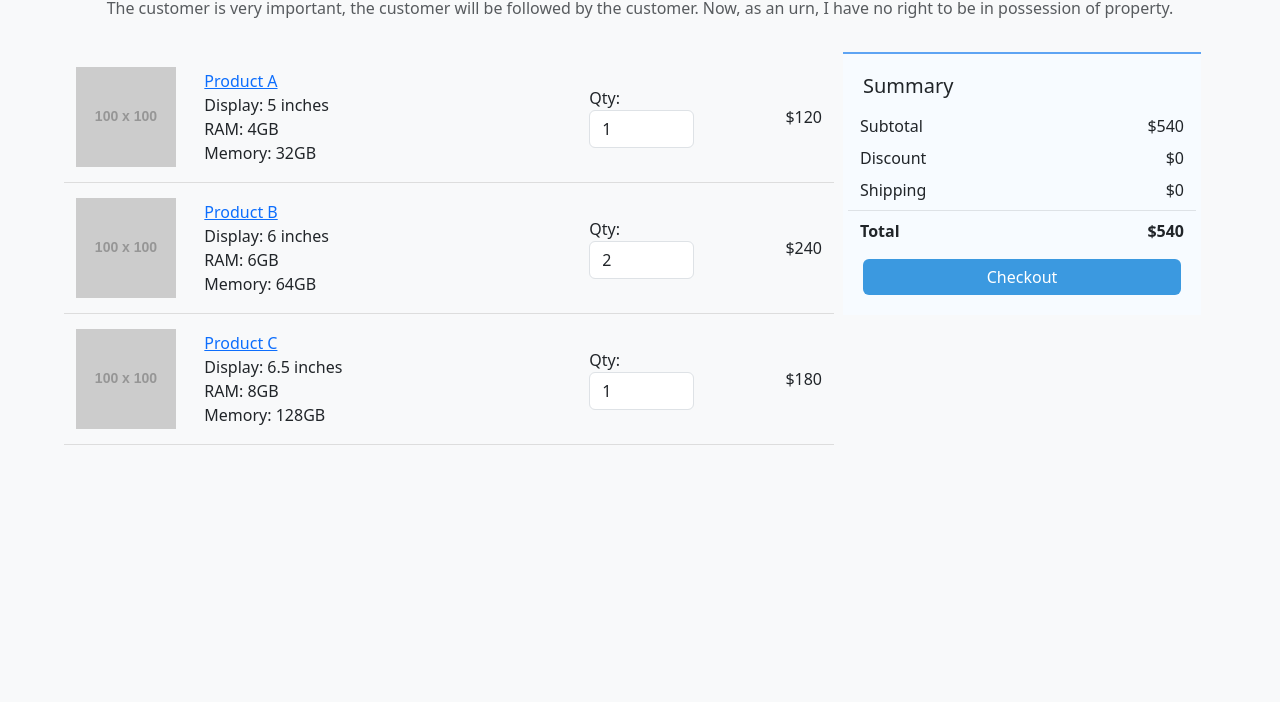
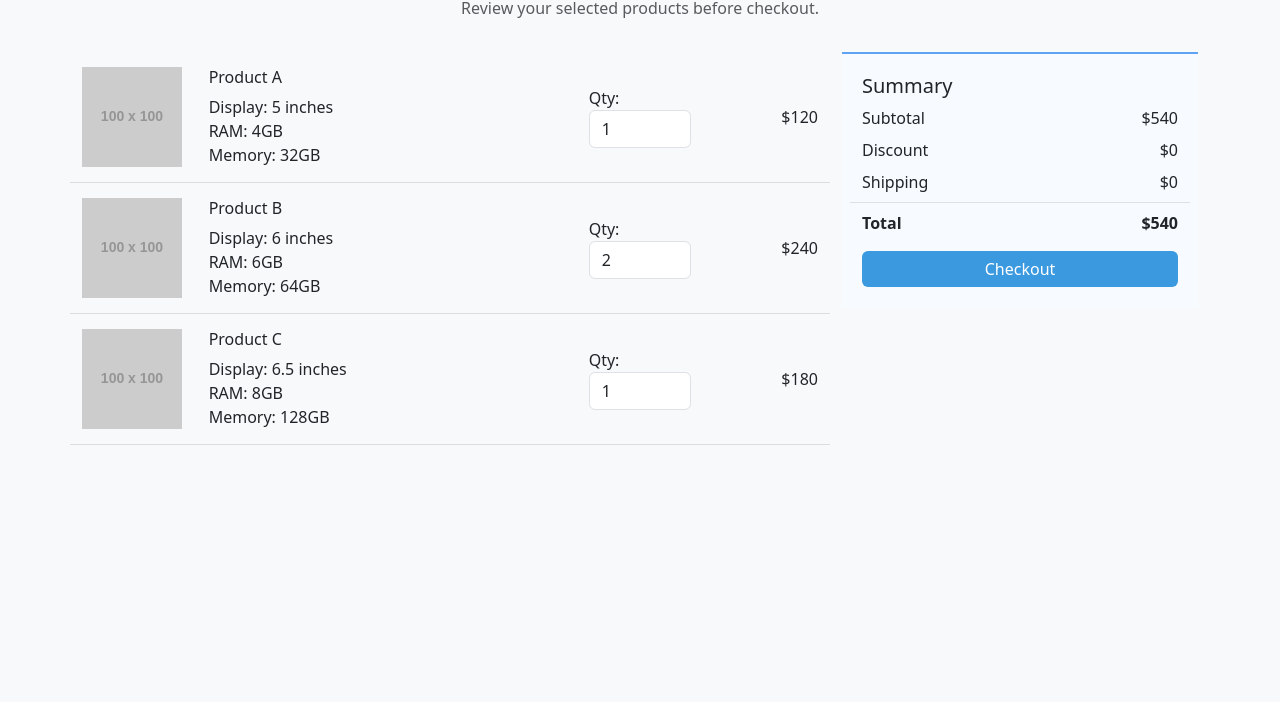
Before and after one commit to acciojob/bootstrap-shopping-cart-kdrayi77, a website: page main.html in a window 1280 px wide. Shown: the part 98-800 px from the top of the page. Drawn offline with nearby package versions, Linux system fonts and the light colour scheme; placeholder pictures from the web are drawn by us.

Commit message:
created a submission

```diff
--- a/main.html
+++ b/main.html
@@ -6,14 +6,6 @@
   <title>Shopping Cart</title>
   <link href="https://cdn.jsdelivr.net/npm/bootstrap@5.3.0/dist/css/bootstrap.min.css" rel="stylesheet">
   <style>
-    /* Ensure .row is styled (Bootstrap already handles this, but adding for clarity/testing) */
-    .row {
-      display: flex;
-      flex-wrap: wrap;
-      margin-right: -15px;
-      margin-left: -15px;
-    }
-
     .block-heading {
       text-align: center;
       color: #3b99e0;
@@ -29,10 +21,6 @@
       background-color: #f7fbff;
       border-top: 2px solid #5ea4f3;
       padding: 20px;
-    }
-
-    .summary h5 {
-      margin-bottom: 1rem;
     }
 
     .summary .btn {
@@ -51,31 +39,30 @@
 
   <div class="container py-5">
 
-    <!-- Block Heading -->
-    <div class="row" id="main-row">
+    <!-- Page Heading -->
+    <div class="row">
       <div class="col-12">
         <div class="block-heading">
-          <h2>Shopping cart</h2>
+          <h2>Shopping Cart</h2>
           <p class="text-muted">
-            The customer is very important, the customer will be followed by the customer.
-            Now, as an urn, I have no right to be in possession of property.
+            Review your selected products before checkout.
           </p>
         </div>
       </div>
     </div>
 
-    <!-- Main Layout -->
-    <div class="row">
+    <!-- ✅ Main Row (always rendered) -->
+    <div class="row" id="main-row">
 
       <!-- Left Column: Products -->
       <div class="col-lg-8">
 
         <div class="product row align-items-center">
           <div class="col-2">
-            <img src="https://via.placeholder.com/100" class="img-fluid" alt="Product">
+            <img src="https://via.placeholder.com/100" class="img-fluid" alt="Product A">
           </div>
           <div class="col-6">
-            <a href="#" class="text-primary">Product A</a>
+            <h6>Product A</h6>
             <p class="mb-0">Display: 5 inches</p>
             <p class="mb-0">RAM: 4GB</p>
             <p class="mb-0">Memory: 32GB</p>
@@ -91,10 +78,10 @@
 
         <div class="product row align-items-center">
           <div class="col-2">
-            <img src="https://via.placeholder.com/100" class="img-fluid" alt="Product">
+            <img src="https://via.placeholder.com/100" class="img-fluid" alt="Product B">
           </div>
           <div class="col-6">
-            <a href="#" class="text-primary">Product B</a>
+            <h6>Product B</h6>
             <p class="mb-0">Display: 6 inches</p>
             <p class="mb-0">RAM: 6GB</p>
             <p class="mb-0">Memory: 64GB</p>
@@ -110,10 +97,10 @@
 
         <div class="product row align-items-center">
           <div class="col-2">
-            <img src="https://via.placeholder.com/100" class="img-fluid" alt="Product">
+            <img src="https://via.placeholder.com/100" class="img-fluid" alt="Product C">
           </div>
           <div class="col-6">
-            <a href="#" class="text-primary">Product C</a>
+            <h6>Product C</h6>
             <p class="mb-0">Display: 6.5 inches</p>
             <p class="mb-0">RAM: 8GB</p>
             <p class="mb-0">Memory: 128GB</p>
@@ -131,7 +118,7 @@
 
       <!-- Right Column: Summary -->
       <div class="col-lg-4">
-        <div class="summary">
+        <div class="summary" id="summary-block">
           <h5>Summary</h5>
           <div class="row mb-2">
             <div class="col-6">Subtotal</div>
@@ -155,8 +142,6 @@
 
     </div>
   </div>
-	<script type="text/javascript" src="./script.js">
-</script>
 
 </body>
 </html>
```
